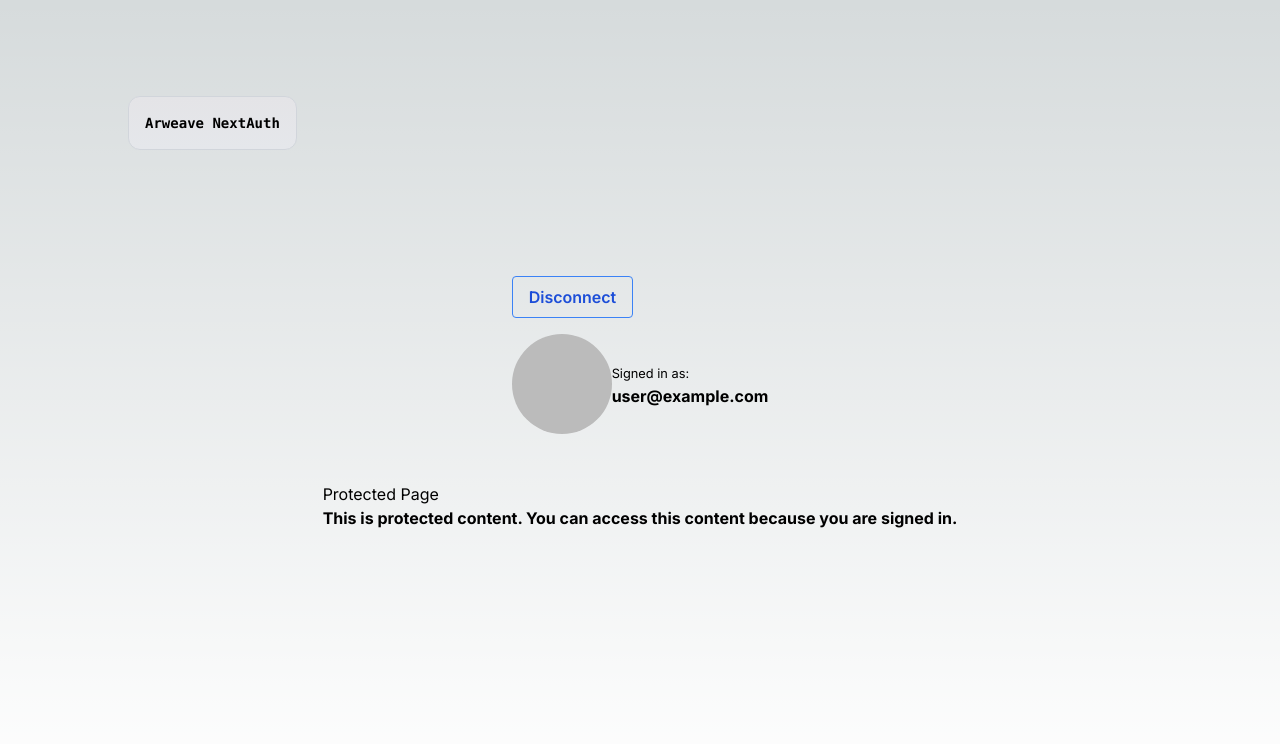
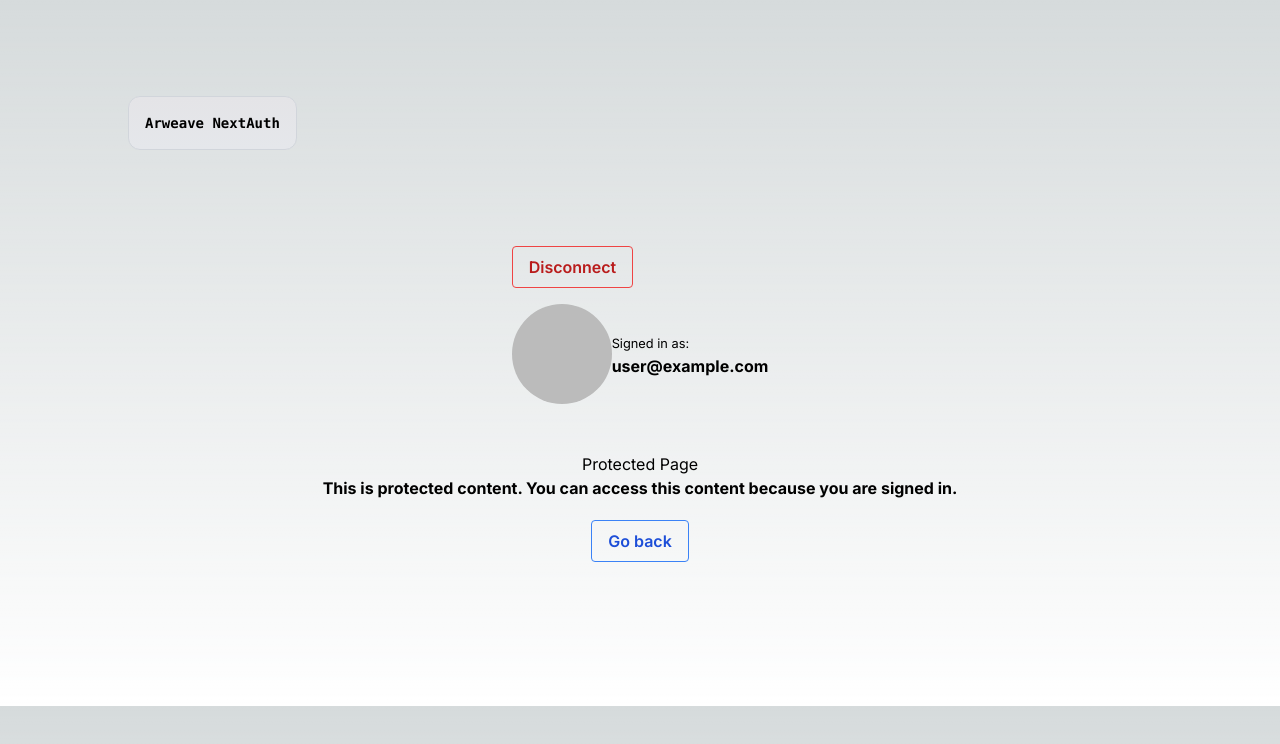
Before and after one commit to pawanpaudel93/arconnect-nextauth, a Next.js app: page /protected in a window 1280 px wide. Shown: the top 744 px of the page. Built offline with nearby package versions, Linux system fonts and the light colour scheme; no server answers; sample sign-in values are in the browser's storage; what arweave would draw is missing.

Commit message:
fix: Update UI

```diff
--- a/src/components/RenderButtons.tsx
+++ b/src/components/RenderButtons.tsx
@@ -35,7 +35,7 @@ export default function RenderButtons() {
     return (
       <div className="-z-0">
         <button
-          className="bg-transparent hover:bg-blue-500 text-blue-700 font-semibold hover:text-white py-2 px-4 border border-blue-500 hover:border-transparent rounded"
+          className="bg-transparent hover:bg-red-500 text-red-700 font-semibold hover:text-white py-2 px-4 border border-red-500 hover:border-transparent rounded"
           onClick={handleLogout}
           disabled={isLoading}
         >
--- a/src/pages/_app.tsx
+++ b/src/pages/_app.tsx
@@ -15,7 +15,7 @@ export default function App({
 
   return (
     <main
-      className={`flex min-h-screen flex-col items-center justify-between p-24 ${inter.className}`}
+      className={`flex flex-col items-center justify-between p-24 ${inter.className}`}
     >
       <div className="max-w-5xl w-full items-center justify-between font-mono text-sm lg:flex">
         <p className="fixed left-0 top-0 flex w-full justify-center border-b border-gray-300 bg-gradient-to-b from-zinc-200 pb-6 pt-8 backdrop-blur-2xl dark:border-neutral-800 dark:bg-zinc-800/30 dark:from-inherit lg:static lg:w-auto lg:rounded-xl lg:border lg:bg-gray-200 lg:p-4 lg:dark:bg-zinc-800/30">
@@ -30,14 +30,12 @@ export default function App({
         </p>
       </div>
 
-      <div className="relative flex place-items-center flex-col">
+      <div className="relative flex place-items-center flex-col pt-24">
         <SessionProvider session={session}>
           <RenderButtons />
           <Component {...pageProps} />
         </SessionProvider>
       </div>
-
-      <div className="mb-32 grid text-center lg:max-w-5xl lg:w-full lg:mb-0 lg:grid-cols-4 lg:text-left"></div>
     </main>
   );
 }
--- a/src/pages/protected.tsx
+++ b/src/pages/protected.tsx
@@ -1,6 +1,7 @@
 import { useState, useEffect } from "react";
 import { Session, getServerSession } from "next-auth";
 import { authOptions } from "./api/auth/[...nextauth]";
+import { useRouter } from "next/router";
 
 export default function ProtectedPage({
   currentSession: session,
@@ -8,6 +9,7 @@ export default function ProtectedPage({
   currentSession: Session;
 }) {
   const [content, setContent] = useState();
+  const router = useRouter();
 
   // Fetch content from protected route
   useEffect(() => {
@@ -33,11 +35,19 @@ export default function ProtectedPage({
 
   // If session exists, display content
   return (
-    <div className="p-12">
+    <div className="p-12 flex flex-col place-content-center place-items-center">
       <h1>Protected Page</h1>
       <p>
         <strong>{content ?? "\u00a0"}</strong>
       </p>
+      <button
+        className="mt-5 bg-transparent hover:bg-blue-500 text-blue-700 font-semibold hover:text-white py-2 px-4 border border-blue-500 hover:border-transparent rounded"
+        onClick={() => {
+          router.push("/");
+        }}
+      >
+        Go back
+      </button>
     </div>
   );
 }
```
